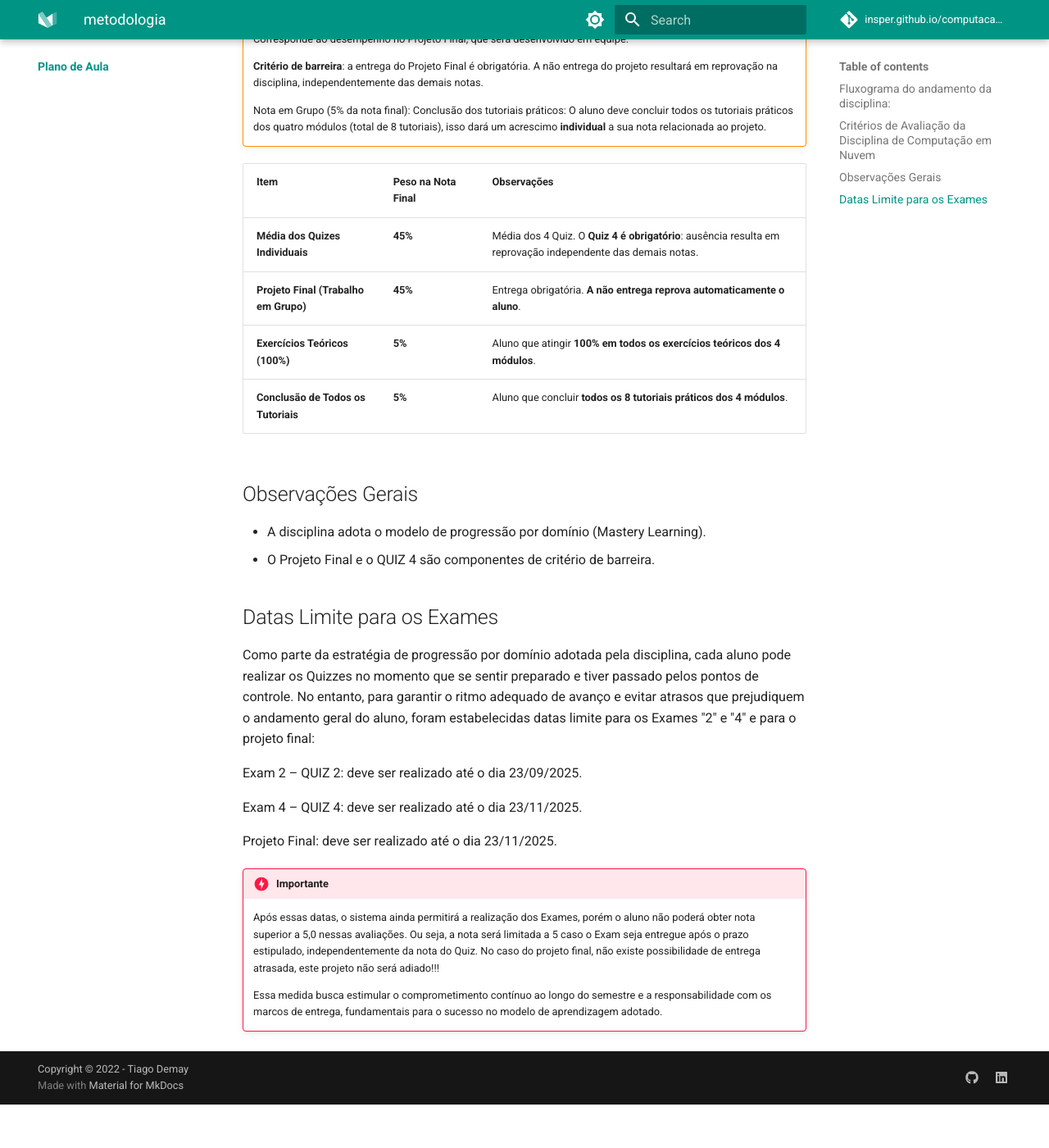
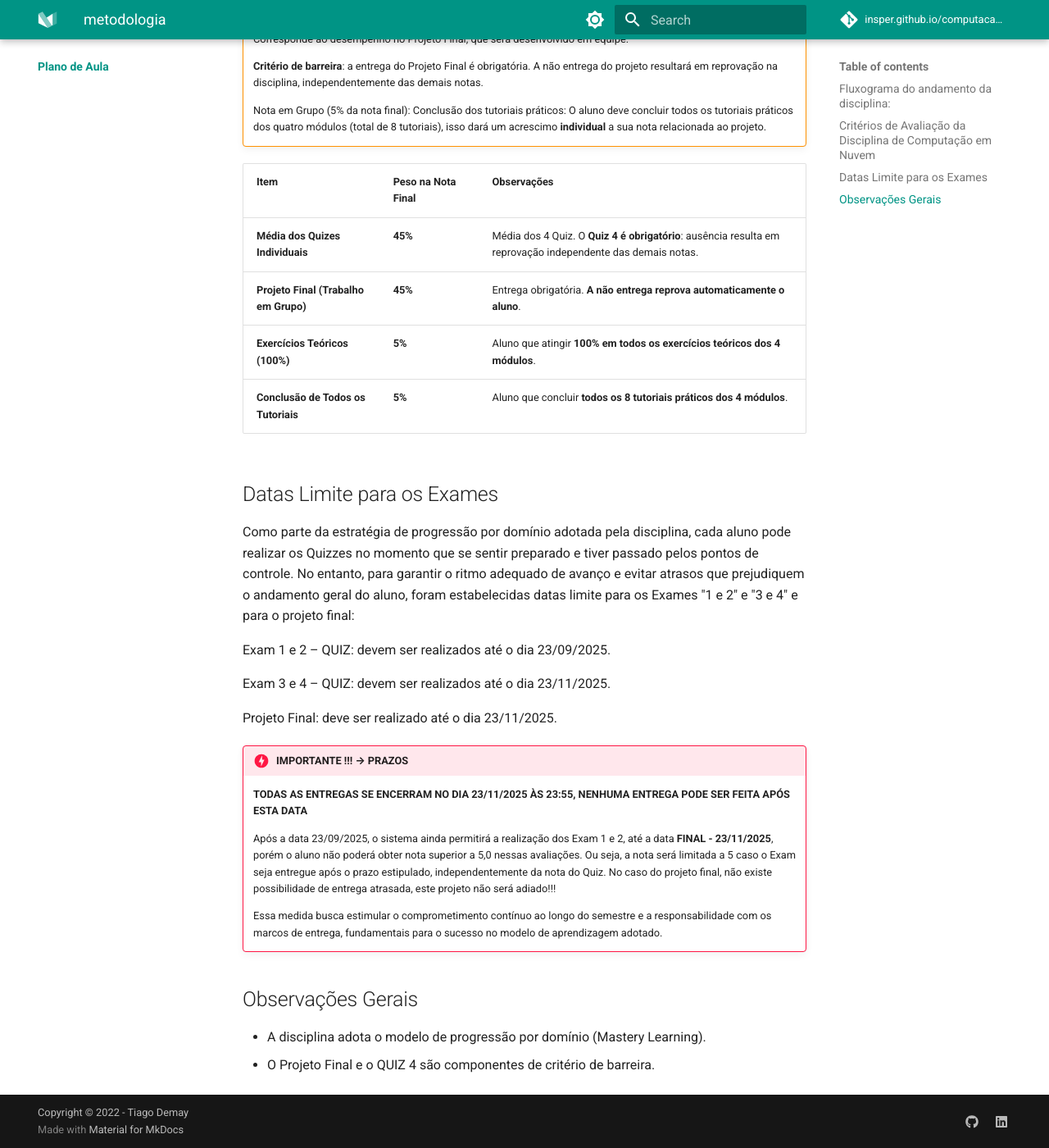
Before and after one commit to Insper/computacao-nuvem, an MkDocs documentation site: the page built from docs/plano_aula/index.md, in a window 1280 px wide and 1400 px high, scrolled down 2352 px. Shown: the whole window at 82% size. Built offline with MkDocs 1.6.1 and Material for MkDocs 9.7.7, drawn with Linux system fonts in a browser that asks for light colours; nearby versions of some CDN libraries; comment, search, counter and statistics services are not loaded; before the commit the page ends 3699 px from its top, so only the background shows below that.

Commit message:
ajuste dos prazos plano de aula

```diff
--- a/docs/plano_aula/index.md
+++ b/docs/plano_aula/index.md
@@ -169,24 +169,26 @@ A avaliação da disciplina é composta por duas partes principais: **Nota Indiv
 |  **Conclusão de Todos os Tutoriais** | **5%** | Aluno que concluir **todos os 8 tutoriais práticos dos 4 módulos**. |
 
 
+## Datas Limite para os Exames
+Como parte da estratégia de progressão por domínio adotada pela disciplina, cada aluno pode realizar os Quizzes no momento que se sentir preparado e tiver passado pelos pontos de controle. No entanto, para garantir o ritmo adequado de avanço e evitar atrasos que prejudiquem o andamento geral do aluno, foram estabelecidas datas limite para os Exames "1 e 2" e "3 e 4" e para o projeto final:
+
+Exam 1 e 2 – QUIZ: devem ser realizados até o dia 23/09/2025.
+
+Exam 3 e 4 – QUIZ: devem ser realizados até o dia 23/11/2025.
+
+Projeto Final: deve ser realizado até o dia 23/11/2025.
+
+!!! danger "IMPORTANTE !!!  -->  PRAZOS"
+    **TODAS AS ENTREGAS SE ENCERRAM NO DIA 23/11/2025 ÀS 23:55, NENHUMA ENTREGA PODE SER FEITA APÓS ESTA DATA**
+
+    Após a data 23/09/2025, o sistema ainda permitirá a realização dos Exam 1 e 2, até a data **FINAL - 23/11/2025**, porém o aluno não poderá obter nota superior a 5,0 nessas avaliações.
+    Ou seja, a nota será limitada a 5 caso o Exam seja entregue após o prazo estipulado, independentemente da nota do Quiz.
+    No caso do projeto final, não existe possibilidade de entrega atrasada, este projeto não será adiado!!!
+
+    Essa medida busca estimular o comprometimento contínuo ao longo do semestre e a responsabilidade com os marcos de entrega, fundamentais para o sucesso no modelo de aprendizagem adotado.
+
 
 ## Observações Gerais
 
 - A disciplina adota o modelo de progressão por domínio (Mastery Learning).
 - O Projeto Final e o QUIZ 4 são componentes de critério de barreira.
-
-## Datas Limite para os Exames
-Como parte da estratégia de progressão por domínio adotada pela disciplina, cada aluno pode realizar os Quizzes no momento que se sentir preparado e tiver passado pelos pontos de controle. No entanto, para garantir o ritmo adequado de avanço e evitar atrasos que prejudiquem o andamento geral do aluno, foram estabelecidas datas limite para os Exames "2" e "4" e para o projeto final:
-
-Exam 2 – QUIZ 2: deve ser realizado até o dia 23/09/2025.
-
-Exam 4 – QUIZ 4: deve ser realizado até o dia 23/11/2025.
-
-Projeto Final: deve ser realizado até o dia 23/11/2025.
-
-!!! danger "Importante"
-    Após essas datas, o sistema ainda permitirá a realização dos Exames, porém o aluno não poderá obter nota superior a 5,0 nessas avaliações.
-    Ou seja, a nota será limitada a 5 caso o Exam seja entregue após o prazo estipulado, independentemente da nota do Quiz.
-    No caso do projeto final, não existe possibilidade de entrega atrasada, este projeto não será adiado!!!
-
-    Essa medida busca estimular o comprometimento contínuo ao longo do semestre e a responsabilidade com os marcos de entrega, fundamentais para o sucesso no modelo de aprendizagem adotado.
```
